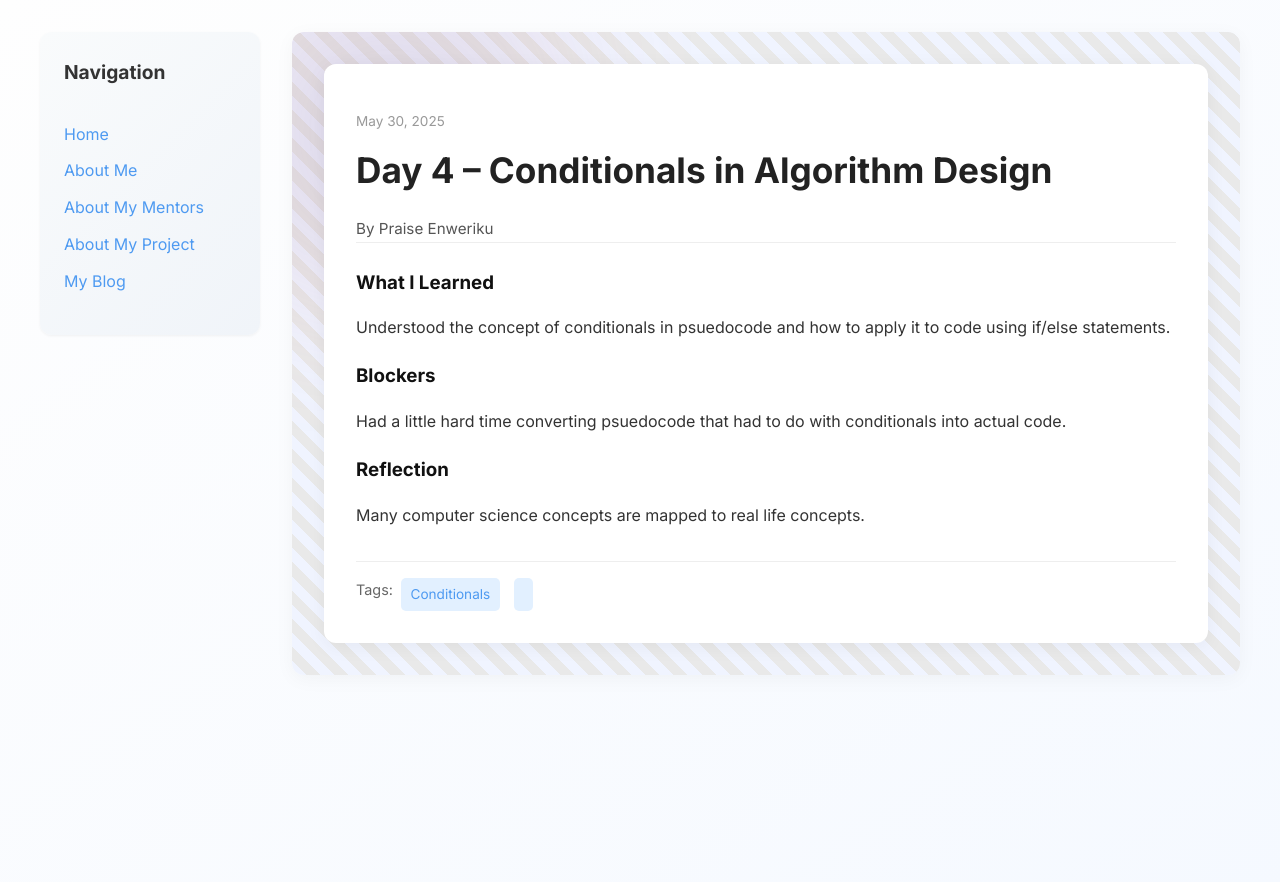
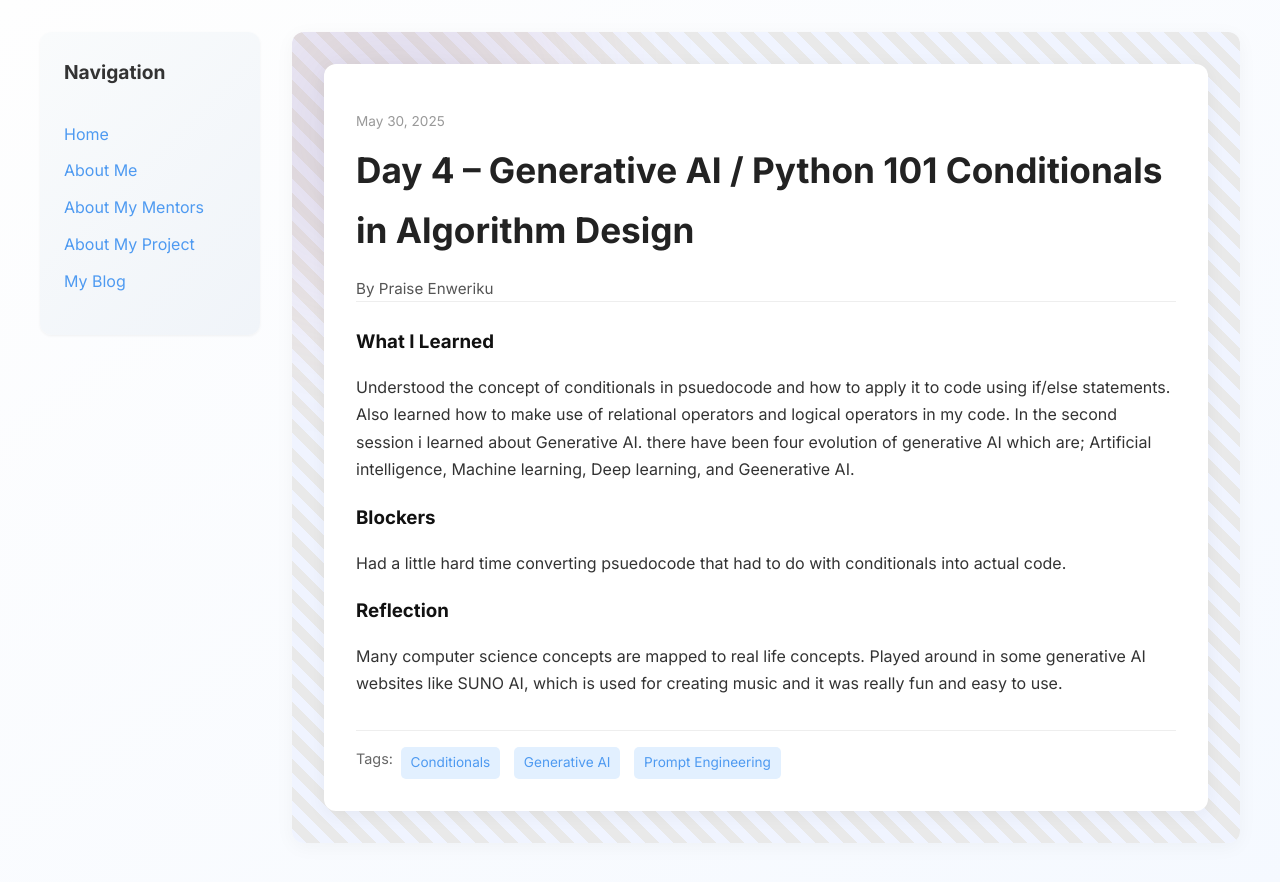
Before and after one commit to PraiseEnweriku1/PraiseEnweriku1.github.io, a Jekyll site: the page built from _posts/2025-05-30-day-4.md, in a window 1280 px wide. Shown: the top 882 px of the page. Built offline with Jekyll 4.4.1, drawn with Linux system fonts in a browser that asks for light colours.

Commit message:
Update 2025-05-30-day-4.md

```diff
--- a/_posts/2025-05-30-day-4.md
+++ b/_posts/2025-05-30-day-4.md
@@ -1,17 +1,17 @@
 ---
 layout: post
-title: "Day 4 – Conditionals in Algorithm Design "
+title: "Day 4 – Generative AI / Python 101 Conditionals in Algorithm Design "
 date: 2025-05-30
 author: Praise Enweriku
 permalink: /day4.html
-tags: ["Conditionals", ""]
+tags: ["Conditionals", "Generative AI", "Prompt Engineering"]
 
 what_i_learned: |
-  Understood the concept of conditionals in psuedocode and how to apply it to code using if/else statements.
+  Understood the concept of conditionals in psuedocode and how to apply it to code using if/else statements. Also learned how to make use of relational operators and logical operators in my code. In the second session i learned about Generative AI. there have been four evolution of generative AI which are; Artificial intelligence, Machine learning, Deep learning, and Geenerative AI.
 
 blockers: |
   Had a little hard time converting psuedocode that had to do with conditionals into actual code.
 
 reflection: |
-  Many computer science concepts are mapped to real life concepts.
+  Many computer science concepts are mapped to real life concepts. Played around in some generative AI websites like SUNO AI, which is used for creating music and it was really fun and easy to use.
 ---
```
